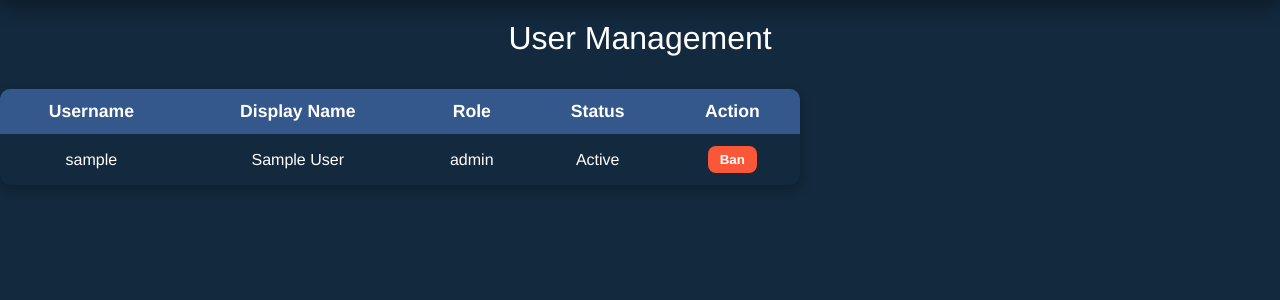
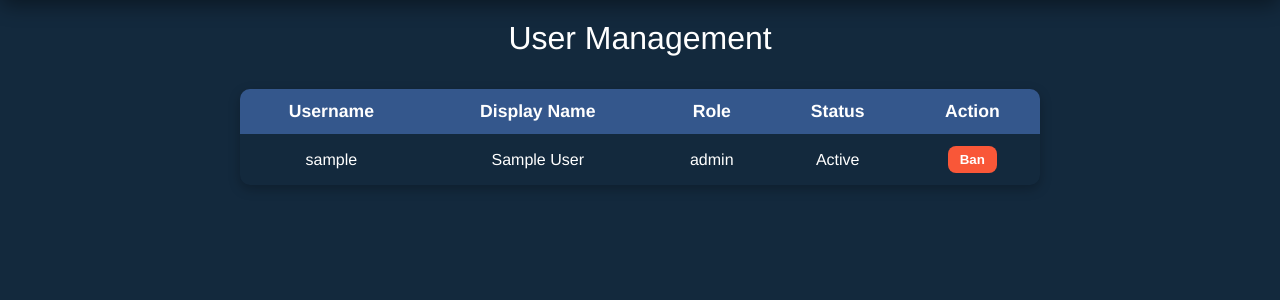
Before and after one commit to rivitaly/whats-the-weather, a PHP site: page /mod.php in a window 1280 px wide. Shown: the part 65-365 px from the top of the page. Run offline with PHP 8.4, Linux system fonts and the light colour scheme; the visitor is signed in with stand-in values (Sample User, id 1); tables that the repository leaves empty or names only in its code hold one stand-in row (values such as "Sample post").

Commit message:
Aligned table to middle with flex instead of grid

```diff
--- a/css/style.css
+++ b/css/style.css
@@ -414,10 +414,9 @@ body {
 }
 
 #mod-table-container {
-    display: grid;
-    grid-template-columns: 1fr;
-    justify-content: center; /* centers horizontally */
-    align-items: start;      /* aligns table at top of container */
+    display: flex;
+    justify-content: center;
+    align-items: start;
     margin-top: 20px;
 }
 
```
